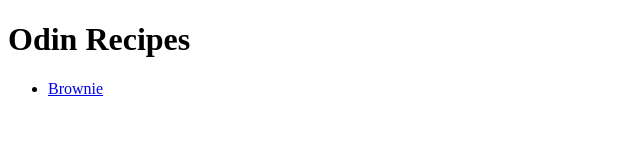
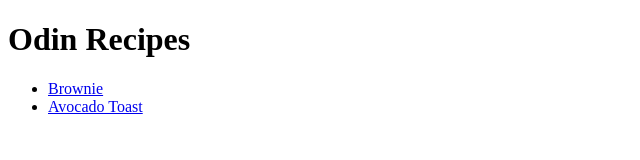
Before and after one commit to KilianCodes/odin-recipes, a plain HTML site: page index.html in a window 1280 px wide. Shown: the whole page, without its empty margins (0-640 px from the left). Drawn offline with Linux system fonts and the light colour scheme.

Commit message:
added second recipe to the unordered list

```diff
--- a/index.html
+++ b/index.html
@@ -9,6 +9,7 @@
 
         <ul>
         <li><a href="./recipes/brownie.html" target="_blank" rel="noopener noreferrer">Brownie</a></li>
+        <li><a href="./recipes/avocado-toast.html" target="_self" rel="noopener noreferrer">Avocado Toast</a></li>
         </ul>
     </body>
 </html>
```
